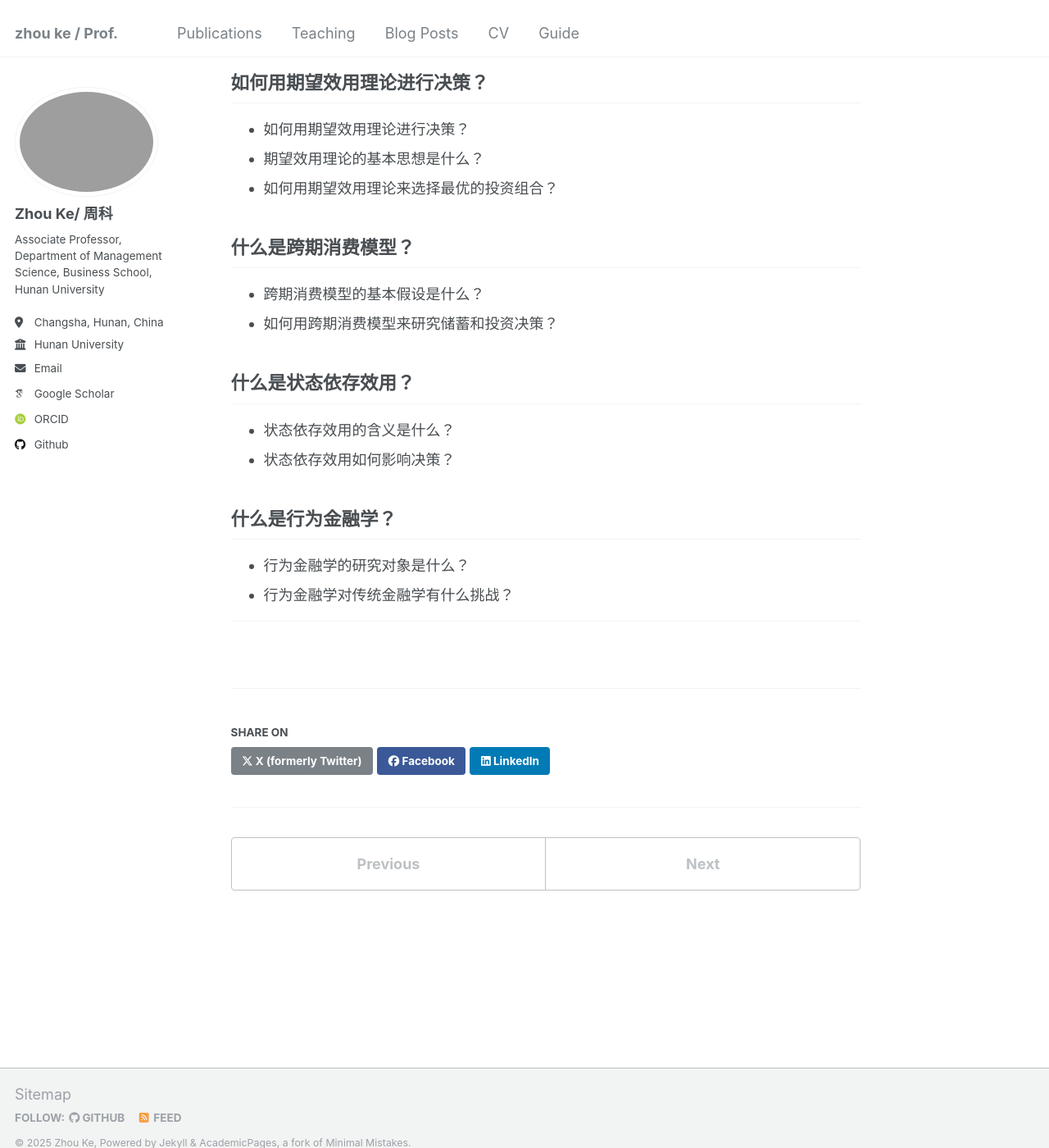
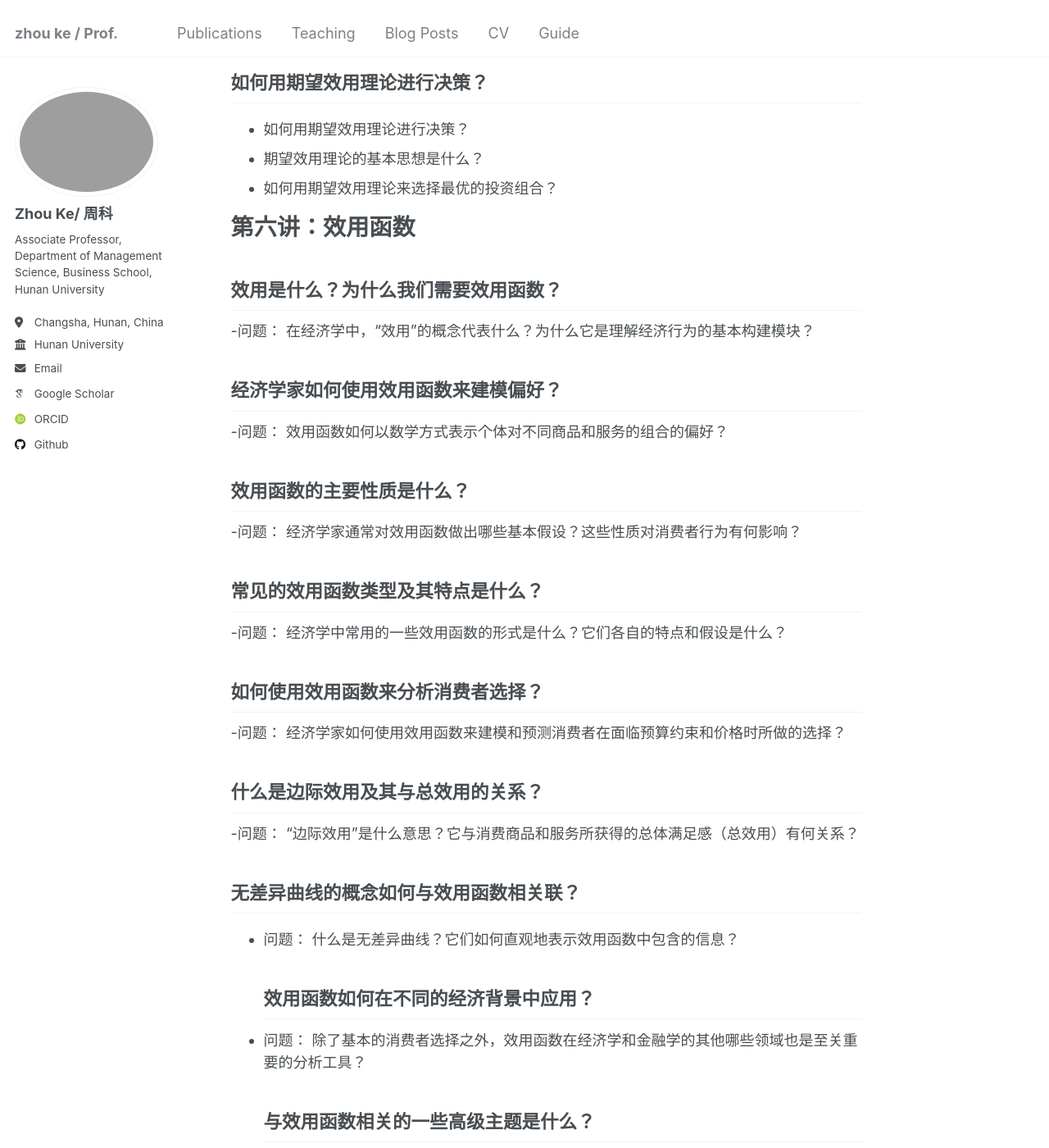
Before and after one commit to hustzhke/hustzhke.github.io, a Jekyll site: the page built from _teaching/2025FE-spring-teaching-2.md, in a window 1280 px wide and 1400 px high, scrolled down 5067 px. Shown: the whole window at 82% size. Built offline with Jekyll 4.4.1, drawn with Linux system fonts in a browser that asks for light colours; some web fonts are replaced; some of the changed text lies outside the part shown.

Commit message:
Update 2025FE-spring-teaching-2.md

```diff
--- a/_teaching/2025FE-spring-teaching-2.md
+++ b/_teaching/2025FE-spring-teaching-2.md
@@ -159,16 +159,25 @@ class_code: "财金2201-02"
 - 期望效用理论的基本思想是什么？
 - 如何用期望效用理论来选择最优的投资组合？
 
-## 什么是跨期消费模型？
-- 跨期消费模型的基本假设是什么？
-- 如何用跨期消费模型来研究储蓄和投资决策？
 
-## 什么是状态依存效用？
-- 状态依存效用的含义是什么？
-- 状态依存效用如何影响决策？
 
-## 什么是行为金融学？
-- 行为金融学的研究对象是什么？
-- 行为金融学对传统金融学有什么挑战？
-
+# 第六讲：效用函数
+## 效用是什么？为什么我们需要效用函数？
+-问题： 在经济学中，“效用”的概念代表什么？为什么它是理解经济行为的基本构建模块？
+## 经济学家如何使用效用函数来建模偏好？
+-问题： 效用函数如何以数学方式表示个体对不同商品和服务的组合的偏好？
+## 效用函数的主要性质是什么？
+-问题： 经济学家通常对效用函数做出哪些基本假设？这些性质对消费者行为有何影响？
+## 常见的效用函数类型及其特点是什么？
+-问题： 经济学中常用的一些效用函数的形式是什么？它们各自的特点和假设是什么？
+## 如何使用效用函数来分析消费者选择？
+-问题： 经济学家如何使用效用函数来建模和预测消费者在面临预算约束和价格时所做的选择？
+## 什么是边际效用及其与总效用的关系？
+-问题： “边际效用”是什么意思？它与消费商品和服务所获得的总体满足感（总效用）有何关系？
+## 无差异曲线的概念如何与效用函数相关联？
+- 问题： 什么是无差异曲线？它们如何直观地表示效用函数中包含的信息？
+## 效用函数如何在不同的经济背景中应用？
+- 问题： 除了基本的消费者选择之外，效用函数在经济学和金融学的其他哪些领域也是至关重要的分析工具？
+## 与效用函数相关的一些高级主题是什么？
+-问题： 在金融经济学中，哪些更高级的概念和理论是建立在效用函数基础之上的？
 ---
```
